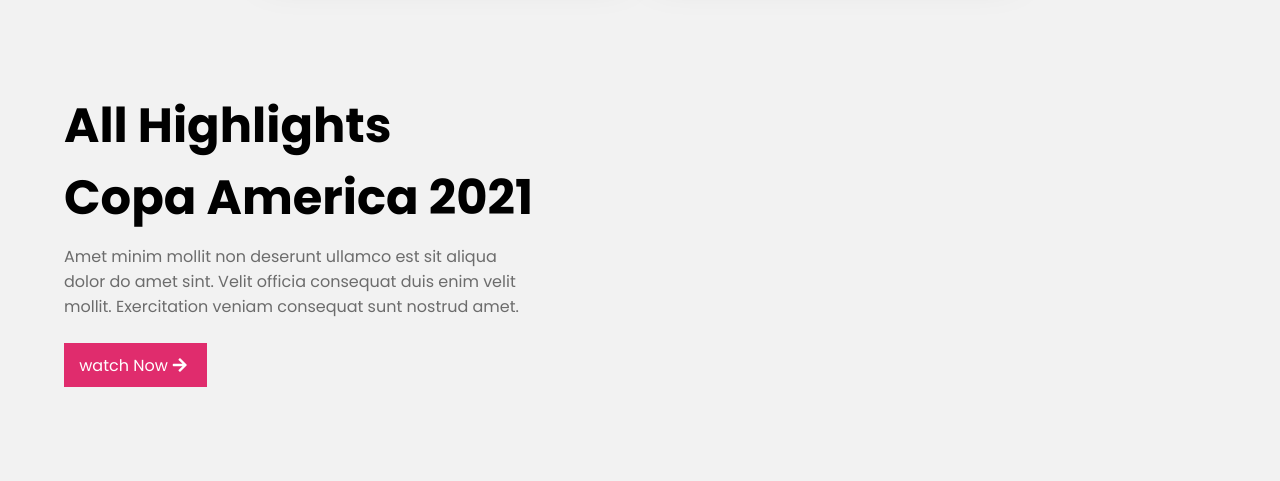
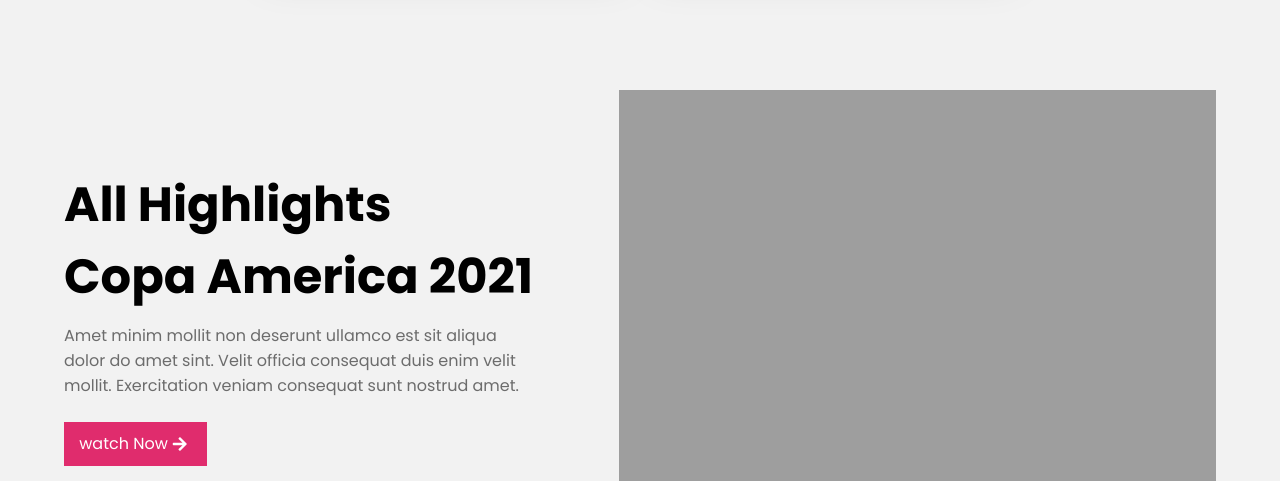
Before and after one commit to developer-faisal06/Football-landing-page, a plain HTML site: page index.html in a window 1280 px wide. Shown: the part 4080-4561 px from the top of the page. Drawn offline with Linux system fonts and the light colour scheme; the site is published under a folder, as on GitHub Pages, so addresses that start at the root find nothing.

Commit message:
img-fixed

```diff
--- a/index.html
+++ b/index.html
@@ -198,7 +198,7 @@
 
                 </div>
                 <div class="highlight-image">
-                    <img src="/images/match.png" alt="">
+                    <img src="./images/match.png" alt="">
                 </div>
             </div>
         </section>
```
